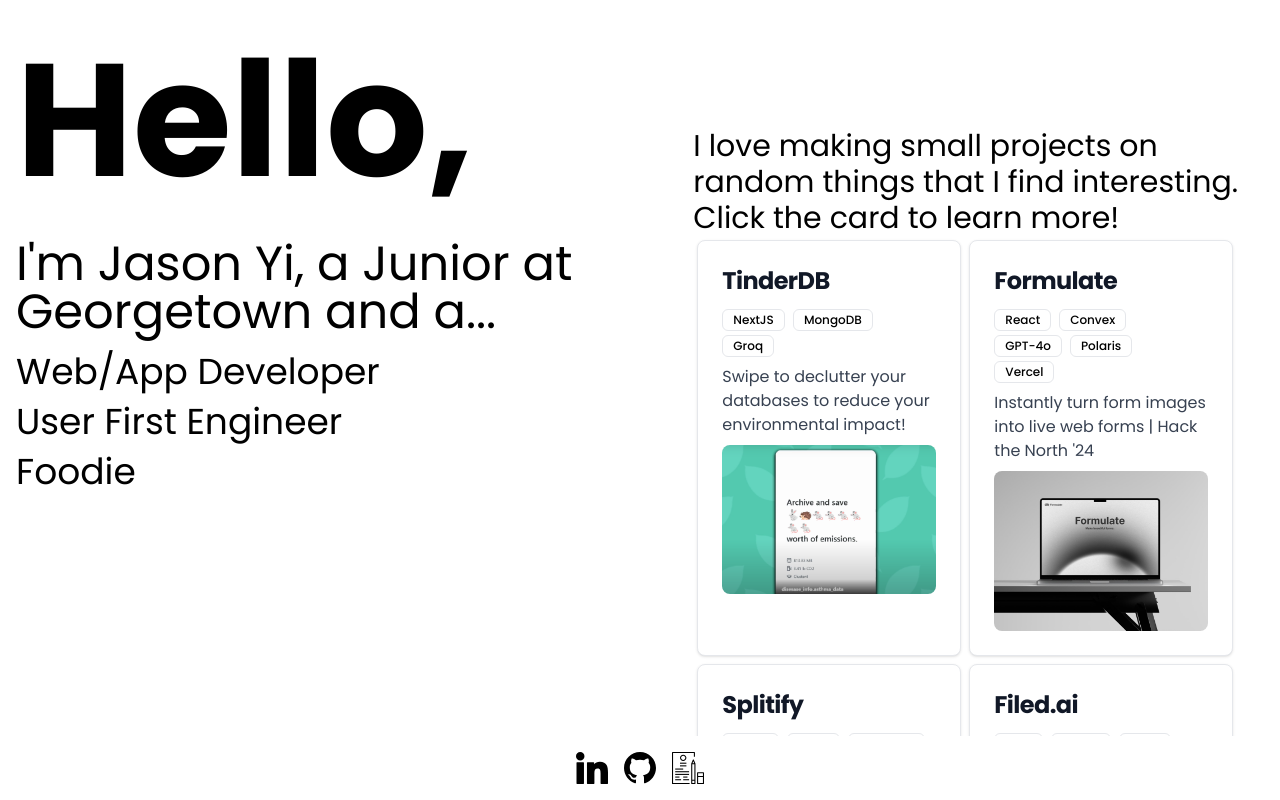
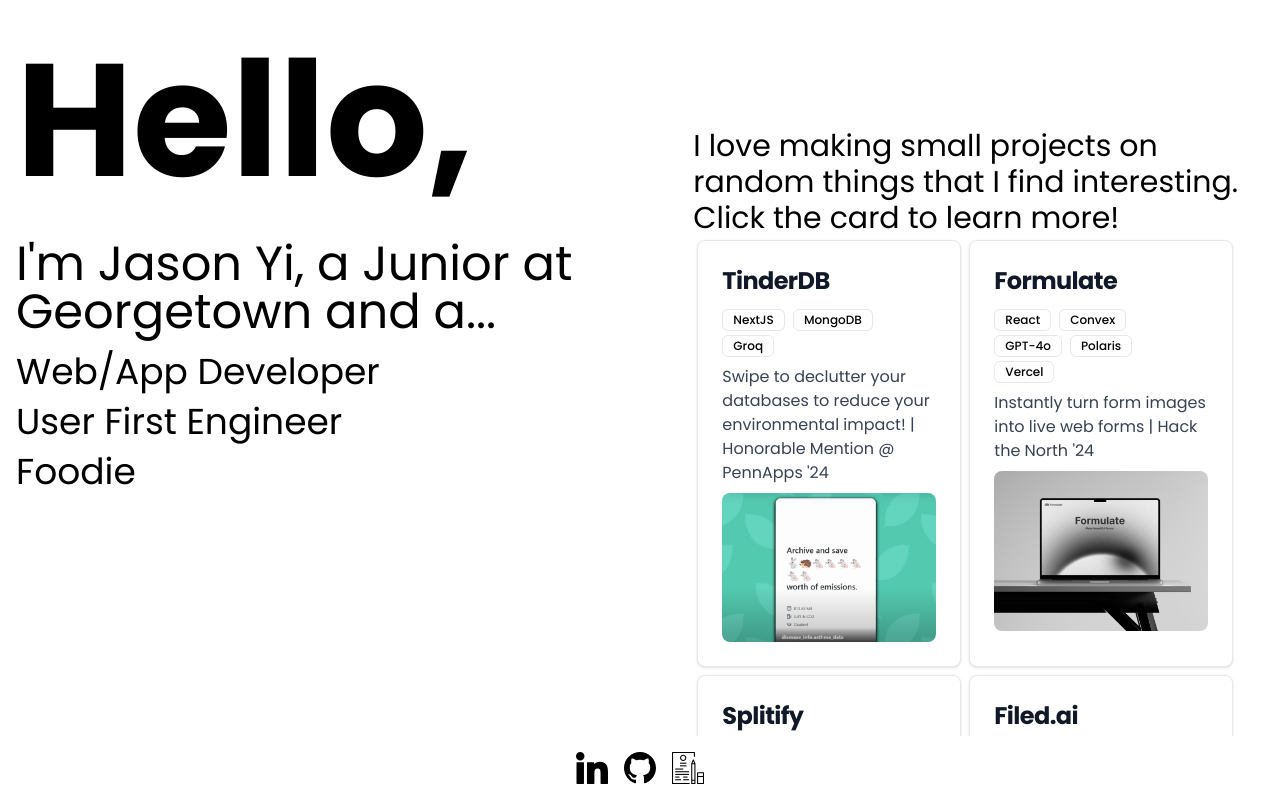
Before and after one commit to JasYi/personal-website, a Next.js app: page / in a window 1280 px wide. Both pictures are taken after a click on the button "Web/App Developer". Shown: the top 800 px of the page. Built offline with nearby package versions, Linux system fonts and the light colour scheme.

Commit message:
updating with tinderbd removing data science

```diff
--- a/components/webapp/web_app_dev.js
+++ b/components/webapp/web_app_dev.js
@@ -8,7 +8,7 @@
       name: "TinderDB",
       tech: ["NextJS", "MongoDB", "Groq"],
       description:
-        "Swipe to declutter your databases to reduce your environmental impact!",
+        "Swipe to declutter your databases to reduce your environmental impact! | Honorable Mention @ PennApps '24",
       link: "https://devpost.com/software/tinderdb",
       img: "/tinderdb.png",
     },
```
